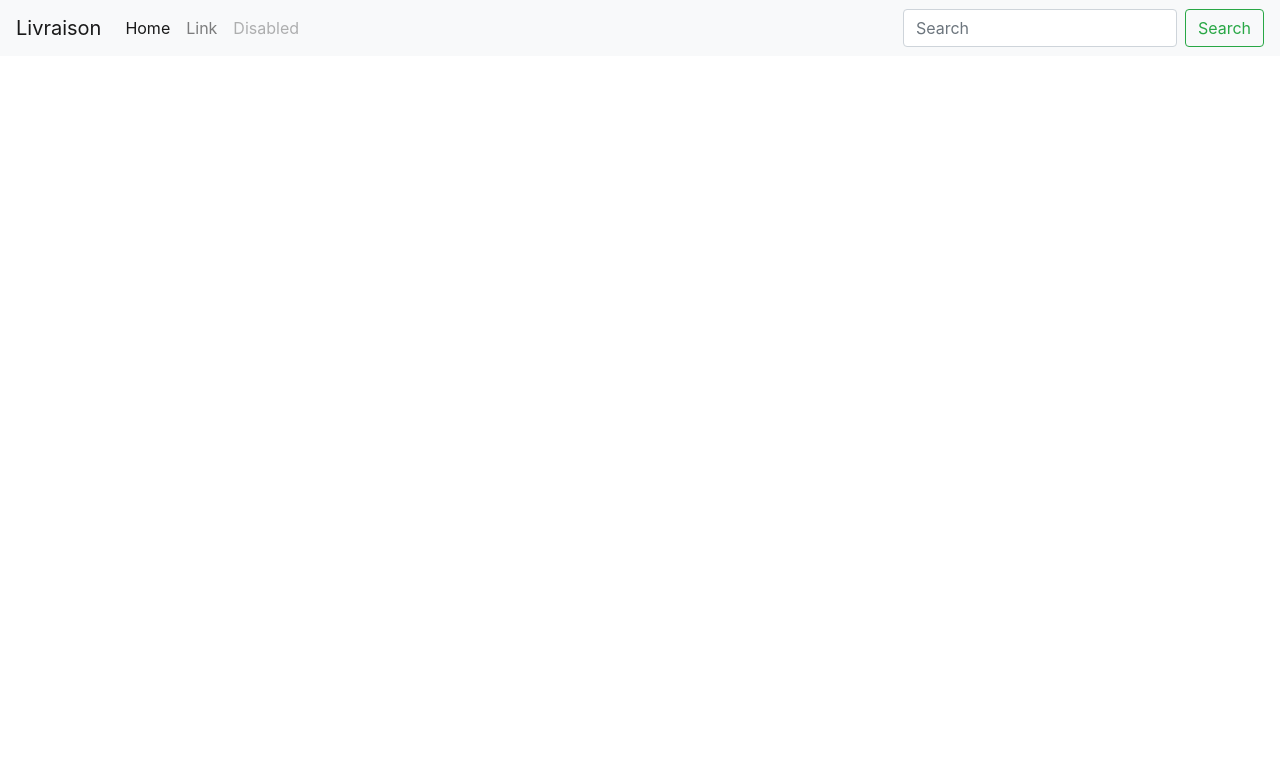
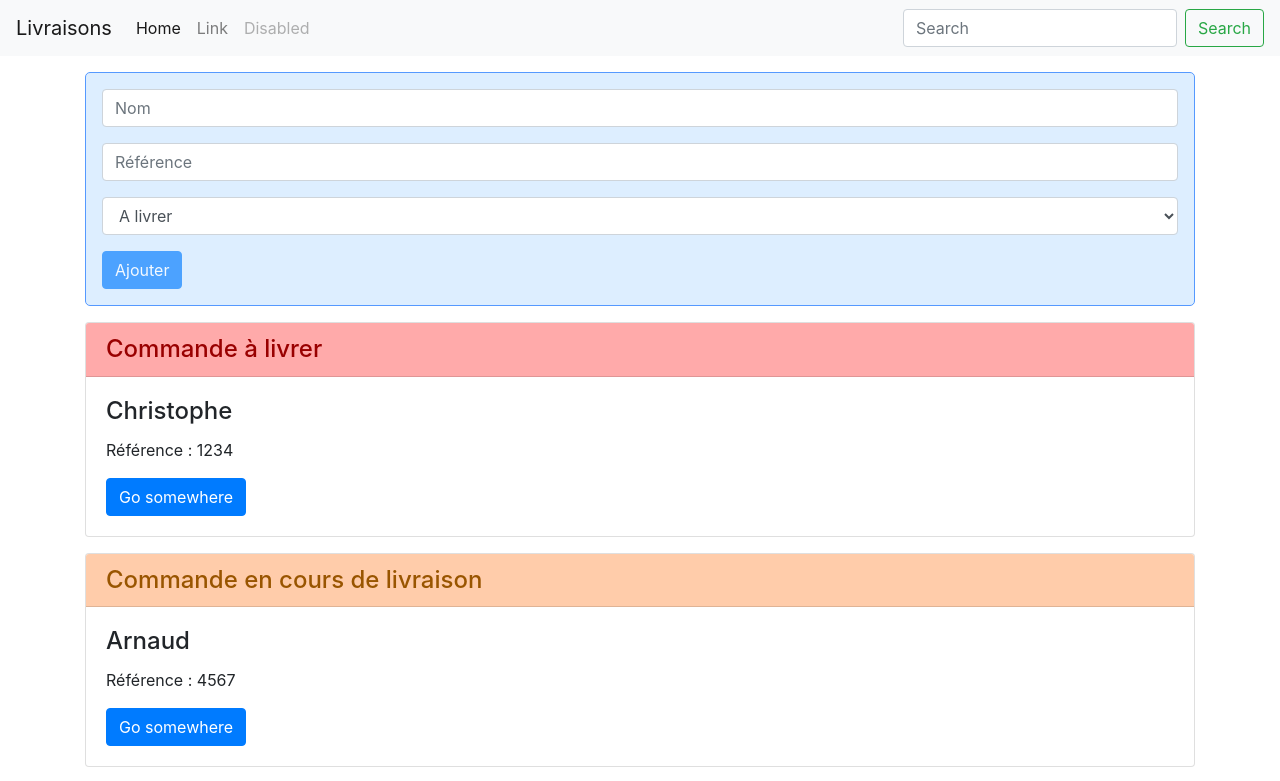
Before and after one commit to ArnaudTLJ/AngularInit-1, an Angular app in the folder my-app/: page / in a window 1280 px wide. Shown: the top 781 px of the page. Built offline with nearby package versions, Linux system fonts and the light colour scheme.

Commit message:
control form coté server

```diff
--- a/my-app/package.json
+++ b/my-app/package.json
@@ -21,6 +21,7 @@
     "@angular/platform-browser": "^4.2.4",
     "@angular/platform-browser-dynamic": "^4.2.4",
     "@angular/router": "^4.2.4",
+    "@ng-bootstrap/ng-bootstrap": "^1.0.0-beta.5",
     "bootstrap": "4.0.0-beta",
     "core-js": "^2.4.1",
     "jquery": "^3.2.1",
--- a/my-app/src/app/app.component.html
+++ b/my-app/src/app/app.component.html
@@ -1 +1,41 @@
 <app-menu></app-menu>
+
+<div class="container">
+  <form [formGroup]="form" (ngSubmit)="addItem()" class="my-form">
+    <div class="form-group">
+      <input formControlName="nom" name="name" type="text" class="form-control" placeholder="Nom">
+      <div *ngIf="form.get('nom').touched && form.get('nom').hasError('minlength')" class="alert alert-danger" role="alert">
+        Champs requis avec 2 caractères minimum !
+      </div>
+    </div>
+    <div class="form-group">
+      <input formControlName="ref" name="reference" type="text" class="form-control" placeholder="Référence">
+      <div *ngIf="form.get('ref').touched && form.get('ref').invalid" class="alert alert-danger" role="alert">
+        Champs requis avec 4 caractères minimum !
+      </div>
+    </div>
+    <div class="form-group">
+      <select formControlName="etat" name="state" class="form-control">
+        <option [ngValue]="0">A livrer</option>
+        <option [ngValue]="1">En cours</option>
+        <option [ngValue]="2">Livrée</option>
+      </select>
+    </div>
+    <div class="form-group">
+      <button [disabled]="form.invalid" type="submit" class="btn btn-primary">Ajouter</button>
+    </div>
+  </form>
+</div>
+
+<div class="container">
+  <div class="card" *ngFor="let item of collection">
+    <h4 class="card-header state-0" *ngIf="0 == item.state">Commande à livrer</h4>
+    <h4 class="card-header state-1" *ngIf="1 == item.state">Commande en cours de livraison</h4>
+    <h4 class="card-header state-2" *ngIf="2 == item.state">Commande livrée</h4>
+    <div class="card-body">
+      <h4 class="card-title">{{ item.name }}</h4>
+      <p class="card-text">Référence : {{ item.reference }}</p>
+      <a href="#" class="btn btn-primary">Go somewhere</a>
+    </div>
+  </div>
+</div>
--- a/my-app/src/app/app.component.scss
+++ b/my-app/src/app/app.component.scss
@@ -0,0 +1,24 @@
+.card {
+  margin-top: 1rem;
+}
+
+.my-form {
+  background-color: #DDEEFF;
+  margin-top: 1rem;
+  padding: 1rem 1rem 0;
+  border: 1px solid #5599FF;
+  border-radius: 5px;
+}
+
+.state-0 {
+  background-color: #FFAAAA;
+  color: #990000;
+}
+.state-1 {
+  background-color: #FFCCAA;
+  color: #995500;
+}
+.state-2 {
+  background-color: #AAFFAA;
+  color: #009900;
+}
--- a/my-app/src/app/app.component.ts
+++ b/my-app/src/app/app.component.ts
@@ -1,10 +1,48 @@
-import { Component } from '@angular/core';
+import { Component, OnInit } from '@angular/core';
+import { FormBuilder, FormGroup, FormControl, Validators } from '@angular/forms';
+
+import { Item } from './item';
 
 @Component({
   selector: 'app-root',
   templateUrl: './app.component.html',
   styleUrls: ['./app.component.scss']
 })
-export class AppComponent {
-  title = 'app';
+export class AppComponent implements OnInit {
+
+  collection: Item[];
+  form: FormGroup;
+  nameCtrl: FormControl;
+  referenceCtrl: FormControl;
+  stateCtrl: FormControl;
+
+  constructor(fb: FormBuilder) {
+    this.nameCtrl = fb.control('', [Validators.required, Validators.minLength(2)]);
+    this.referenceCtrl = fb.control('', [Validators.required, Validators.minLength(4)]);
+    this.stateCtrl = fb.control(0);
+    this.form = fb.group({
+      nom: this.nameCtrl,
+      ref: this.referenceCtrl,
+      etat: this.stateCtrl
+    });
+  }
+
+  ngOnInit() {
+    this.collection = [
+      new Item({name: 'Christophe', reference: '1234', state: 0}),
+      new Item({name: 'Arnaud', reference: '4567', state: 1}),
+      new Item({name: 'Thibault', reference: '9875', state: 2})
+    ];
+  }
+
+  addItem() {
+    this.collection.push({name: this.form.value.nom, reference: this.form.value.ref, state: this.form.value.etat});
+    this.resetForm();
+  }
+
+  resetForm() {
+    this.nameCtrl.setValue('');
+    this.referenceCtrl.setValue('');
+    this.stateCtrl.setValue(0);
+  }
 }
--- a/my-app/src/app/app.module.ts
+++ b/my-app/src/app/app.module.ts
@@ -1,5 +1,6 @@
 import { BrowserModule } from '@angular/platform-browser';
 import { NgModule } from '@angular/core';
+import { FormsModule, ReactiveFormsModule } from '@angular/forms';
 
 import { AppComponent } from './app.component';
 import { MenuComponent } from './menu/menu.component';
@@ -10,7 +11,9 @@ import { MenuComponent } from './menu/menu.component';
     MenuComponent
   ],
   imports: [
-    BrowserModule
+    BrowserModule,
+    FormsModule,
+    ReactiveFormsModule
   ],
   providers: [],
   bootstrap: [AppComponent]
--- /dev/null
+++ b/my-app/src/app/item.ts
@@ -0,0 +1,12 @@
+export class Item {
+
+  name: string;
+  reference: string;
+  state: number;
+
+  constructor(data) {
+    this.name = data.name;
+    this.reference = data.reference;
+    this.state = data.state;
+  }
+}
--- a/my-app/src/app/menu/menu.component.ts
+++ b/my-app/src/app/menu/menu.component.ts
@@ -12,7 +12,7 @@ export class MenuComponent implements OnInit {
   constructor() { }
 
   ngOnInit() {
-    this.title = 'Livraison';
+    this.title = 'Livraisons';
   }
 
 }
--- a/my-app/src/styles.scss
+++ b/my-app/src/styles.scss
@@ -1 +1,4 @@
 /* You can add global styles to this file, and also import other style files */
+body {
+  padding-bottom: 1rem;
+}
```
Also changed, not shown: 1 other file (tests, documents, lock files or other folders).
